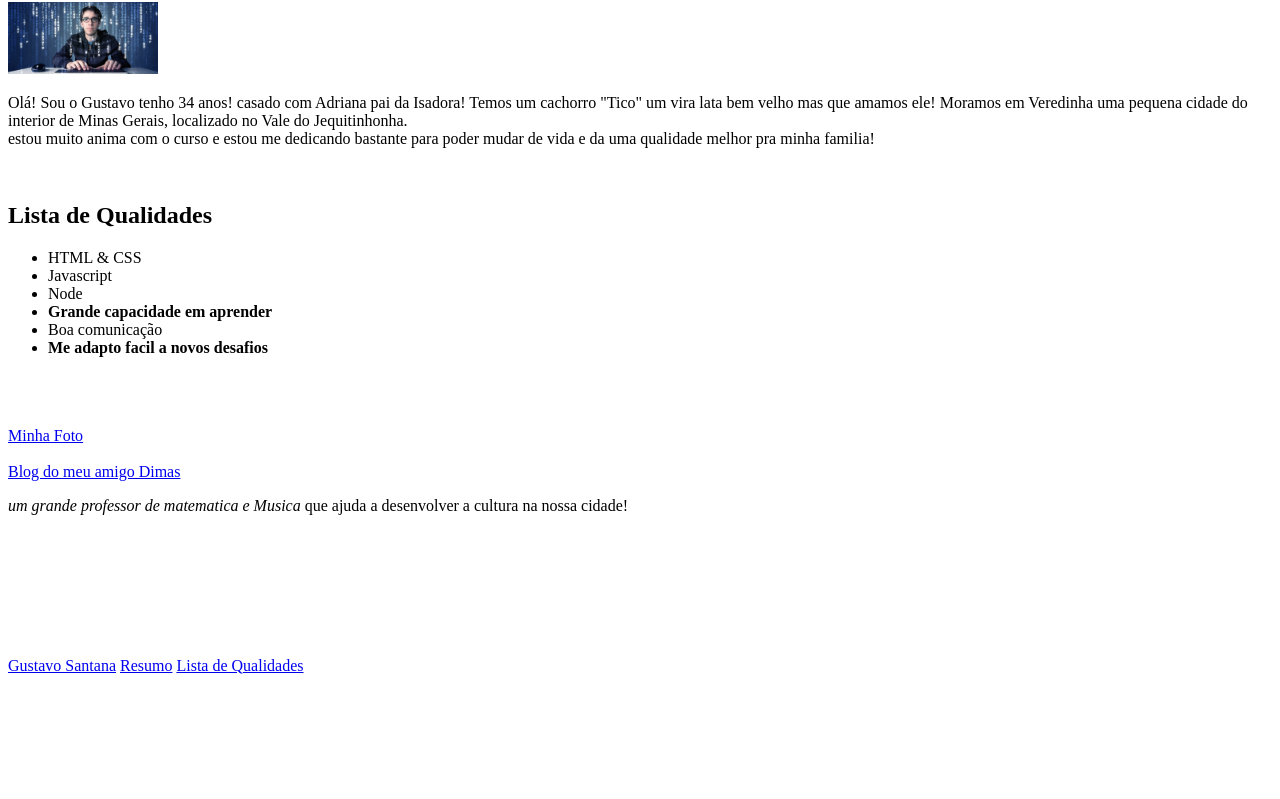
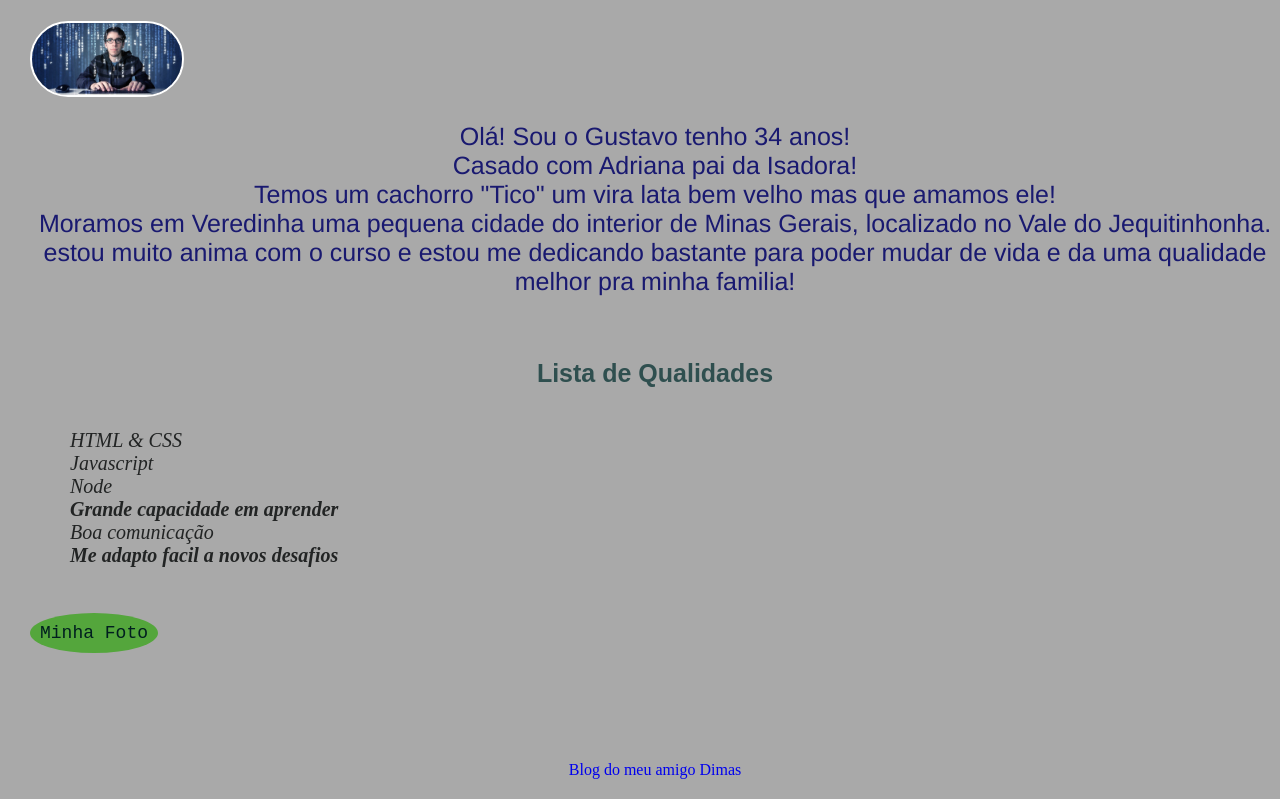
Before and after one commit to gustavo-rsantana/gustavo-rsantana.github.io, a plain HTML site: page index.html in a window 1280 px wide. Shown: the part 78-877 px from the top of the page. Before the commit the page ends 800 px from the top, so only its background shows below. Drawn offline with Linux system fonts and the light colour scheme.

Commit message:
adicionando stylo no portifolio

```diff
--- a/index.html
+++ b/index.html
@@ -5,13 +5,14 @@
     <meta http-equiv="X-UA-Compatible" content="IE=edge">
     <meta name="viewport" content="width=device-width, initial-scale=1.0">
     <title>Gustavo Santana</title>
+    <link rel="stylesheet" type="text/css" href="style.css">
 </head>
 <body>
     <h1 id="name">Gustavo Da Rocha Santana</h1>
 
     <img src="code.jpg" alt="Foto de perfil do gustavo" width="150px" id="foto">
 
-    <p id="resumo">Olá! Sou o Gustavo tenho 34 anos! casado com Adriana pai da Isadora! Temos um cachorro "Tico" um vira lata bem velho mas que amamos ele! Moramos em Veredinha uma pequena cidade do interior
+    <p id="resumo">Olá! Sou o Gustavo tenho 34 anos! <br> Casado com Adriana pai da Isadora! <br> Temos um cachorro "Tico" um vira lata bem velho mas que amamos ele! <br> Moramos em Veredinha uma pequena cidade do interior
         de Minas Gerais, localizado no Vale do Jequitinhonha. <br>
         estou muito anima com o curso e estou me dedicando bastante para poder mudar de vida e da uma qualidade melhor pra minha familia!
     </p>
@@ -28,11 +29,11 @@
     <br>
     <br>
     <br>
-    <a href="#foto">Minha Foto</a>
+    <a class="myFoto" href="#foto">Minha Foto</a>
     <br>
     <br>
-    <a href="https://dimasls.blogspot.com/" target="_blank">Blog do meu amigo Dimas</a>
-    <p>
+    <a class="blogAmigo" href="https://dimasls.blogspot.com/" target="_blank">Blog do meu amigo Dimas</a>
+    <p class="descriBlog">
        <em> um grande professor de matematica e Musica </em>que ajuda a desenvolver a cultura na nossa cidade!
     </p>
     <br>
--- /dev/null
+++ b/style.css
@@ -0,0 +1,93 @@
+body {
+    margin: 0 0 0 30px;
+    background-color: darkgray;
+}
+
+#name {
+    font-family: sans-serif;
+    font-size: 40px;
+    text-align: center;
+    color: darkslategray;
+
+}
+
+img {
+    border: 2px solid white;
+    border-radius: 45px;
+    display: flex;
+    flex-direction: row;
+    align-items: center;
+
+
+}
+
+img:hover {
+    border: 2px solid black;
+}
+
+p {
+    font-size: 25px;
+    text-align: justify;
+}
+
+#resumo {
+    font-family: 'Franklin Gothic Medium', 'Arial Narrow', Arial, sans-serif;
+    text-align: center;
+    color: midnightblue;
+}
+
+h2 {
+    font-family: sans-serif;
+    font-size: 25px;
+    text-align: center;
+    color: darkslategray;
+}
+
+ul {
+    font-size: 20px;
+    font-weight: 300;
+    font-style: italic;
+    align-items: center;
+    display: inline-block;
+
+}
+
+li {
+    align-items: center;
+    display: block;
+    color: #222424;
+}
+
+li:hover {
+    font-size: 23px;
+    color: #141717;
+}
+
+.myFoto {
+    background-color: #54a63c;
+    padding: 10px;
+    border-radius: 50%;
+    font-family: monospace;
+    text-decoration: none;
+    font-size: 18px;
+    color: #011f1f;
+}
+
+.myFoto:hover {
+    font-size: 20px;
+    color: #001818;
+    background-color: #54a63f;
+    padding: 12px;
+    border-radius: 50%;
+}
+
+.blogAmigo {
+    text-decoration: none;
+    display: block;
+    margin-top: 100px;
+    text-align: center;
+}
+.descriBlog {
+    text-align: center;
+    color: darkorchid;
+}
```
